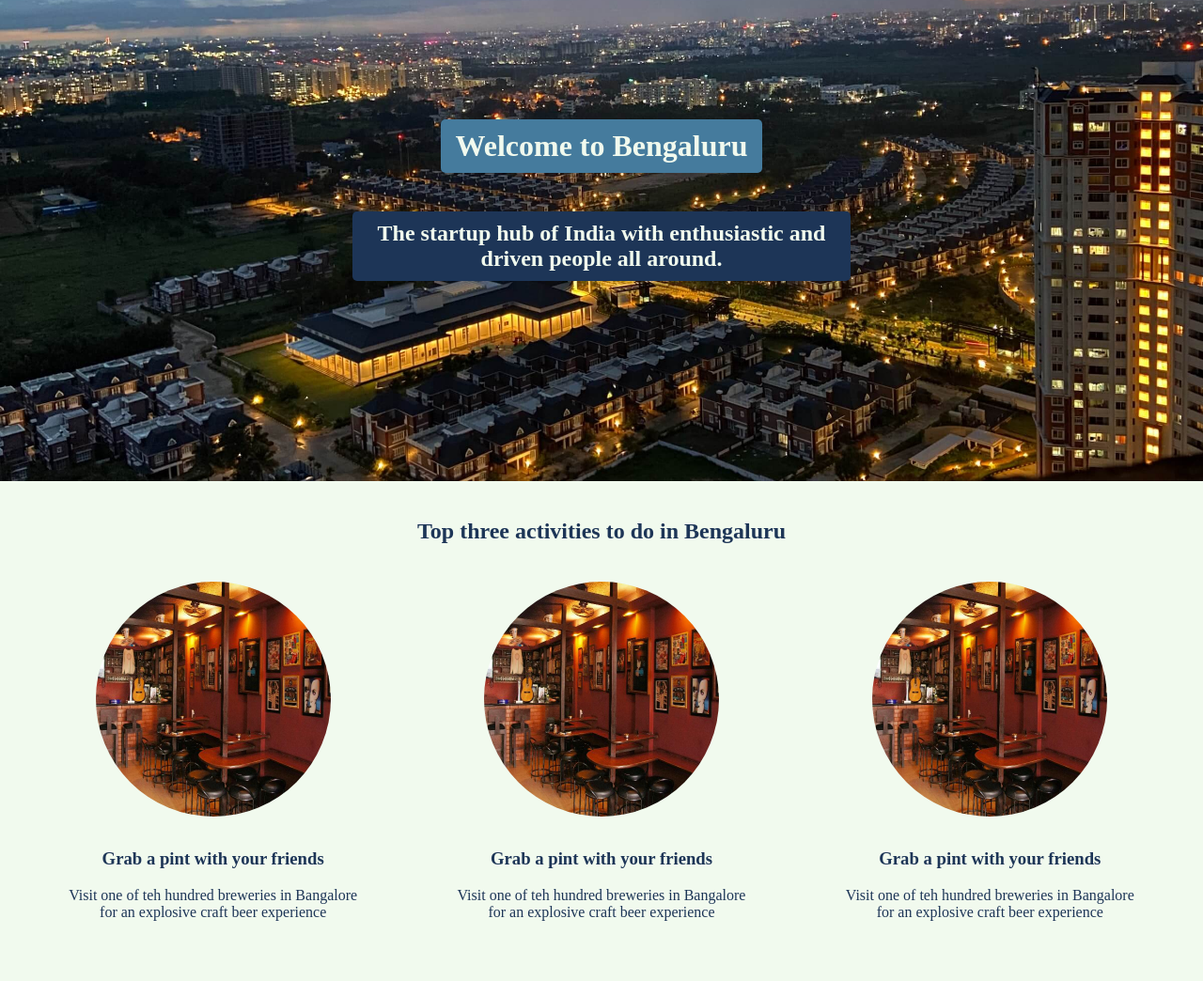
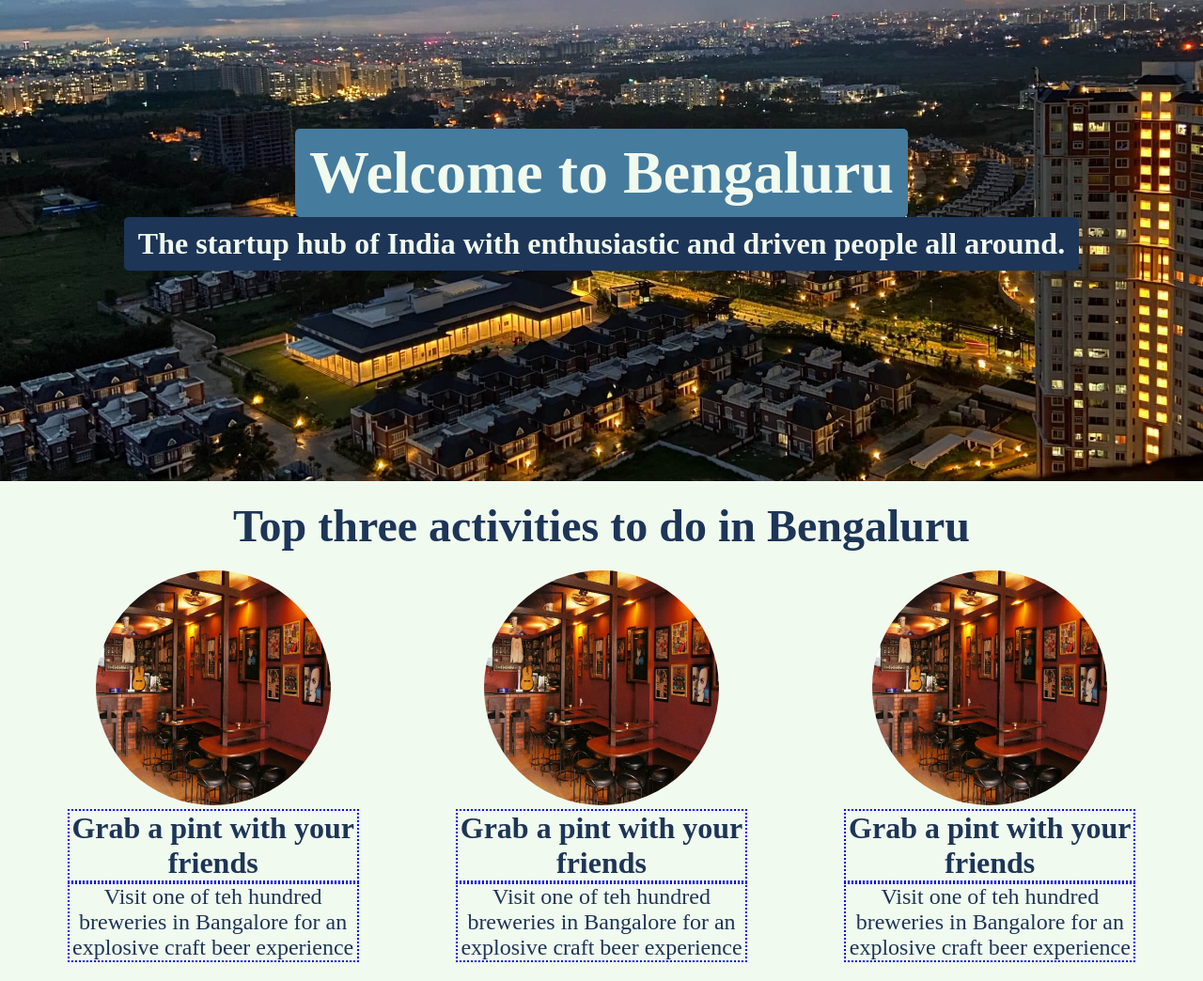
Before and after one commit to Rendezvous97/HTML101-Hometown-Site, a plain HTML site: page index.html in a window 1280 px wide. Shown: the part 88-1132 px from the top of the page at 94% size. Drawn offline with Linux system fonts and the light colour scheme; a web font is replaced by a local one.

Commit message:
Experimenting with margins after font change

```diff
--- a/index.html
+++ b/index.html
@@ -12,7 +12,7 @@
         <!-- HERO SECTION -->
         <div id="hero">
             <h1 id="welcome">Welcome to Bengaluru</h1>
-            <h2 id="caption">The startup hub of India with enthusiastic and driven people all around.</h2>
+            <h3 id="caption">The startup hub of India with enthusiastic and driven people all around.</h3>
         </div>
 
         <!-- ACTIVITIES SECTION -->
@@ -24,19 +24,19 @@
                 <div class="ind-activity">
                     <img class="img-activities" src="images/pecos.jpg" alt="Pecos Bangalore Inside Picture">
                     <h3 class="img-activities-title">Grab a pint with your friends</h3>
-                    <p>Visit one of teh hundred breweries in Bangalore for an explosive craft beer experience</p>
+                    <p class="img-activities-subtitle">Visit one of teh hundred breweries in Bangalore for an explosive craft beer experience</p>
                 </div>
 
                 <div class="ind-activity">
                     <img class="img-activities" src="images/pecos.jpg" alt="Pecos Bangalore Inside Picture">
                     <h3 class="img-activities-title">Grab a pint with your friends</h3>
-                    <p>Visit one of teh hundred breweries in Bangalore for an explosive craft beer experience</p>
+                    <p class="img-activities-subtitle">Visit one of teh hundred breweries in Bangalore for an explosive craft beer experience</p>
                 </div>
 
                 <div class="ind-activity">
                     <img class="img-activities" src="images/pecos.jpg" alt="Pecos Bangalore Inside Picture">
                     <h3 class="img-activities-title">Grab a pint with your friends</h3>
-                    <p>Visit one of teh hundred breweries in Bangalore for an explosive craft beer experience</p>
+                    <p class="img-activities-subtitle">Visit one of teh hundred breweries in Bangalore for an explosive craft beer experience</p>
                 </div>
 
             </div>
--- a/styles.css
+++ b/styles.css
@@ -11,6 +11,26 @@ DARK BLUE: #1D3557
 @font-face {
     font-family: clearlight;
     src: url("fonts/clearlight.ttf");
+}
+
+h1 {
+    font-size: 4rem;
+    margin: 0;
+}
+
+h2 {
+    font-size: 3rem;
+    margin: 0;
+}
+
+h3 {
+    font-size: 2rem;
+    margin: 0;
+}
+
+p {
+    font-size: 1.5em;
+    margin: 0;
 }
 
 body {
@@ -46,7 +66,7 @@ body {
 
 #caption {
     background-color: #1D3557;
-    width: 500px;
+    /* width: 500px; */
     padding: 10px 15px;
     border-radius: 5px;
 }
@@ -62,6 +82,7 @@ body {
     padding: 20px;
     display: flex;
     justify-content: space-around;
+    /* align-items: end; */
 }
 
 .ind-activity {
@@ -114,5 +135,11 @@ body {
 }
 
 .img-activities-title {
-    margin-top: 30px;
+    margin-top: 30px 0 0 0;
+    border: 2px dotted blue;
 }
+
+.img-activities-subtitle {
+    margin-top: -50px 0 0 0;
+    border: 2px dotted blue;
+}
```
